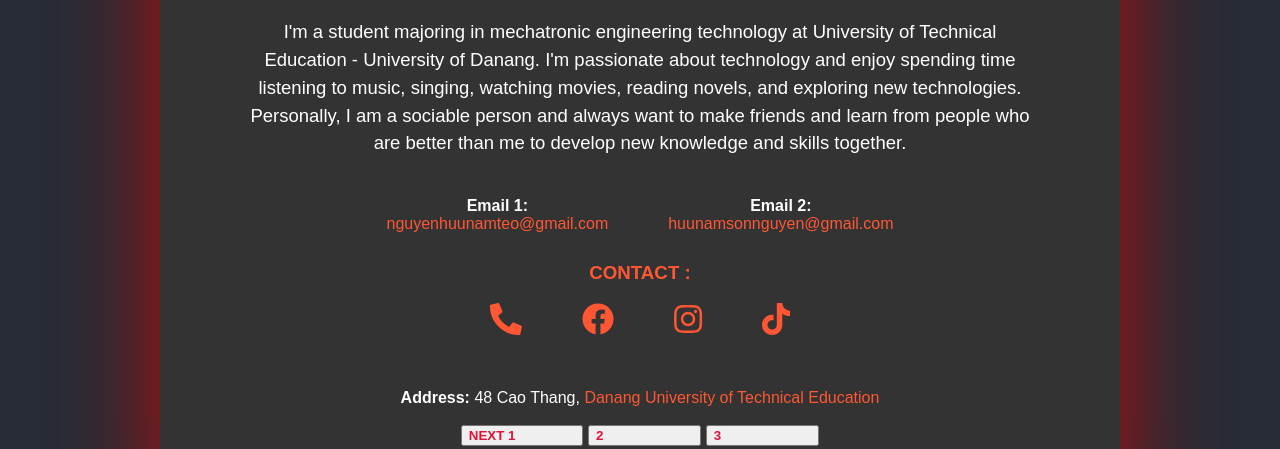
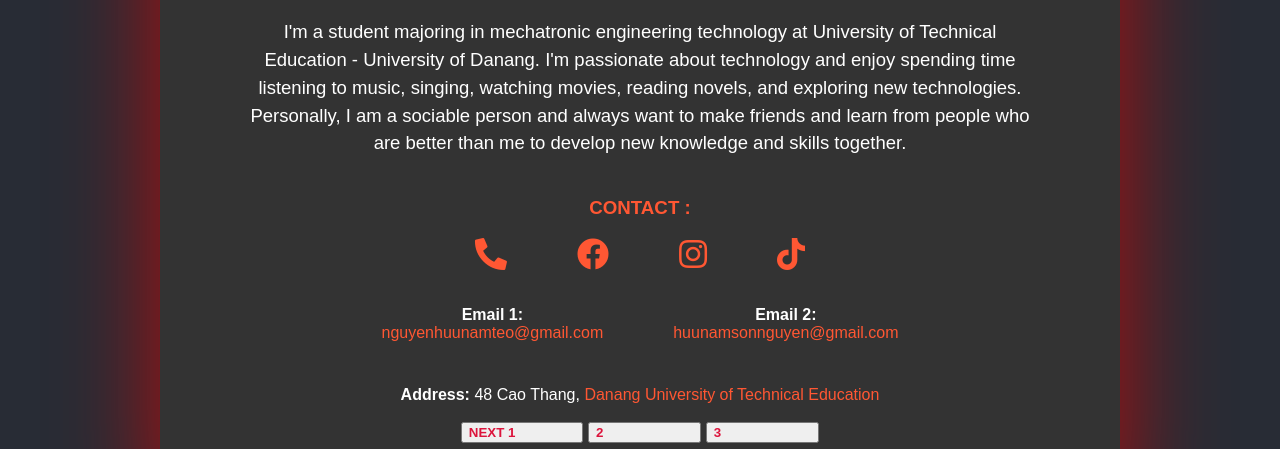
Before and after one commit to nguyenhuunamteo/project1, a plain HTML site: page index.html in a window 1280 px wide. Shown: the part 354-803 px from the top of the page. Drawn offline with Linux system fonts and the light colour scheme.

Commit message:
Update index.html

```diff
--- a/index.html
+++ b/index.html
@@ -55,7 +55,7 @@
       padding: 0;
       display: flex;
       justify-content: center;
-      gap: 60px; /* Khoảng cách giữa các biểu tượng */
+      gap: 70px; /* Khoảng cách giữa các biểu tượng */
     }
 
     ul li {
@@ -88,10 +88,7 @@
 
   <div class="contact-info">
   <div>
-   <ul>
-    <li> <strong>Email 1:</strong> <a href="mailto:nguyenhuunamteo@gmail.com">nguyenhuunamteo@gmail.com</a></li>
-    <li><strong>Email 2:</strong> <a href="mailto:huunamsonnguyen@gmail.com">huunamsonnguyen@gmail.com</a></li>
-   </ul>
+
     <h3>CONTACT :</h3>
     <ul>
       <li><a href="tel:+84798149818"><i class="fas fa-phone fa-2x" style="transform: rotateY(180deg);"></i></a></li>
@@ -99,6 +96,10 @@
       <li><a href="https://www.instagram.com/n_h_n_son/?fbclid=IwAR20fhmj16eUBn4afm4igR8FsVHbKn4hZ-ac5orbOdvcLPKqRzqKgIIVwMc" target="_blank"><i class="fab fa-instagram fa-2x"></i></a></li>
       <li><a href="https://www.tiktok.com/@n.son2__4" target="_blank"><i class="fab fa-tiktok fa-2x"></i></a></li>
     </ul>
+    <ul>
+      <li> <strong>Email 1:</strong> <a href="mailto:nguyenhuunamteo@gmail.com">nguyenhuunamteo@gmail.com</a></li>
+      <li><strong>Email 2:</strong> <a href="mailto:huunamsonnguyen@gmail.com">huunamsonnguyen@gmail.com</a></li>
+     </ul>
     <br>
     <strong>Address:</strong> 48 Cao Thang, <a href="https://www.google.com/search?q=%C4%91%E1%BA%A1i+h%E1%BB%8Dc+s%C6%B0+ph%E1%BA%A1m+k%E1%BB%B9+thu%E1%BA%ADt+%C4%90%C3%A0+n%E1%BA%B5ng&sxsrf=APwXEdekjYxU5-DB0hecYwbeTc9TYB7eQA%3A1683627874101&ei=Yh9aZITeBavs2roPj9Gp0A8&gs_ssp=eJzj4tZP1zc0MjYyS0k3MGC0UjWoMDY0MTK0MDG3NDI0MTA3NbUyqEgxMTC1SE4yMrU0tzBPSUz2Mjgy8eGuhZkKGQ939yYrFB_boFCQARTIVch-uHunQklG6cNda0sUjkw8vEAh7-GurXnpAFSgJ18&oq=&gs_ssp=Cgxnd3Mtd2l6LXNlcnAQARgCMgcIIxDqAhAnMgcIIxDqAhAnMg0ILhDHARCvARDqAhAnMgcIIxDqAhAnMgcIIxDqAhAnMgcIIxDqAhAnMgcIIxDqAhAnSgQIQRgAUABYAGCoDGgBcAB4AIABAIgBAJIBAJgBAKABAbABCsABAQ&sclient=gws-wiz-serp" target="_blank">Danang University of Technical Education</a>
   </div>
```
